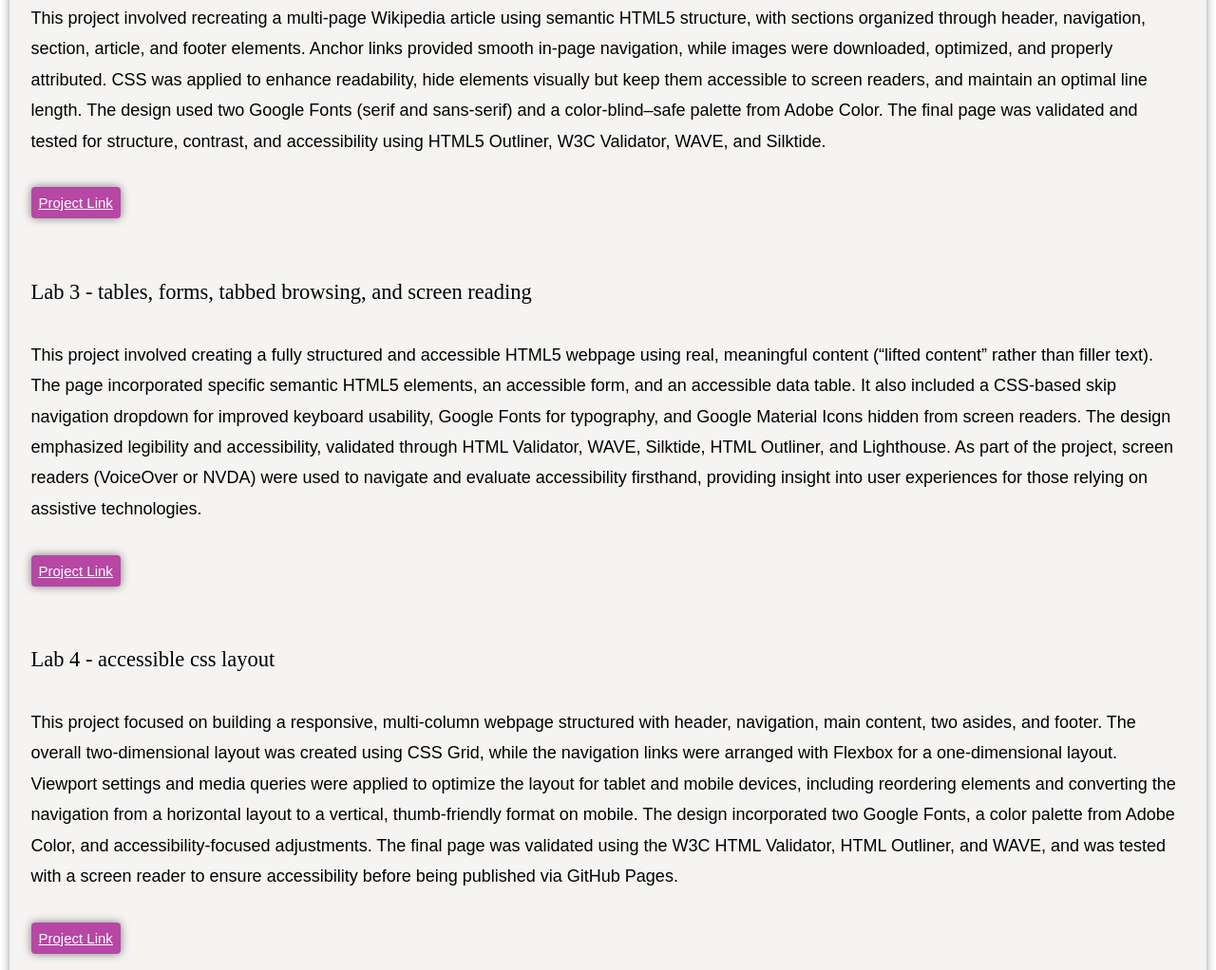
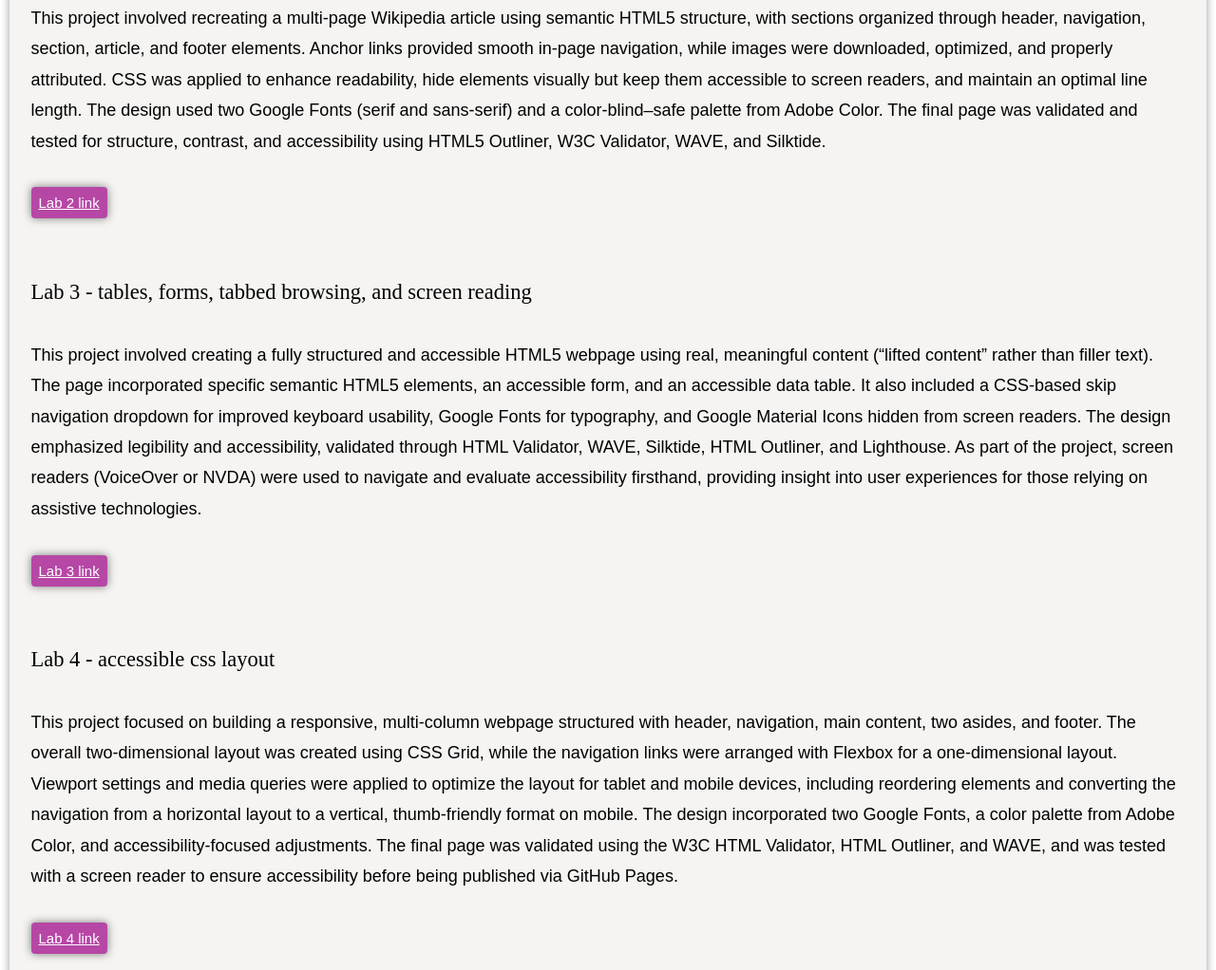
Before and after one commit to KatyRouault/KatyRouaultUniversalDesign.github.io, a plain HTML site: page classportal.html in a window 1280 px wide. Shown: the part 1250-2272 px from the top of the page at 95% size. Drawn offline with Linux system fonts and the light colour scheme; a web font is replaced by a local one.

Commit message:
new link

```diff
--- a/classportal.html
+++ b/classportal.html
@@ -32,16 +32,16 @@
                   <h2>Labs</h2>
                   <h3 id="Lab-2">Lab 2 - coding & posting a web page - the basics</h3>
                   <p>This project involved recreating a multi-page Wikipedia article using semantic HTML5 structure, with sections organized through header, navigation, section, article, and footer elements. Anchor links provided smooth in-page navigation, while images were downloaded, optimized, and properly attributed. CSS was applied to enhance readability, hide elements visually but keep them accessible to screen readers, and maintain an optimal line length. The design used two Google Fonts (serif and sans-serif) and a color-blind–safe palette from Adobe Color. The final page was validated and tested for structure, contrast, and accessibility using HTML5 Outliner, W3C Validator, WAVE, and Silktide.</p>
-                  <a href="https://katyrouault.github.io/KatyRouaultUniversalDesign.github.io/semantic-outline.html">Project Link</a>
+                  <a href="https://katyrouault.github.io/KatyRouaultUniversalDesign.github.io/semantic-outline.html">Lab 2 link</a>
                   <h3 id="Lab-3">Lab 3 - tables, forms, tabbed browsing, and screen reading</h3>
                   <p>This project involved creating a fully structured and accessible HTML5 webpage using real, meaningful content (“lifted content” rather than filler text). The page incorporated specific semantic HTML5 elements, an accessible form, and an accessible data table. It also included a CSS-based skip navigation dropdown for improved keyboard usability, Google Fonts for typography, and Google Material Icons hidden from screen readers. The design emphasized legibility and accessibility, validated through HTML Validator, WAVE, Silktide, HTML Outliner, and Lighthouse. As part of the project, screen readers (VoiceOver or NVDA) were used to navigate and evaluate accessibility firsthand, providing insight into user experiences for those relying on assistive technologies.</p>
-                  <a href="https://katyrouault.github.io/KatyRouaultUniversalDesign.github.io/project5.html">Project Link</a>
+                  <a href="https://katyrouault.github.io/KatyRouaultUniversalDesign.github.io/project5.html">Lab 3 link</a>
                   <h3 id="Lab-4">Lab 4 - accessible css layout</h3>
                   <p>This project focused on building a responsive, multi-column webpage structured with header, navigation, main content, two asides, and footer. The overall two-dimensional layout was created using CSS Grid, while the navigation links were arranged with Flexbox for a one-dimensional layout. Viewport settings and media queries were applied to optimize the layout for tablet and mobile devices, including reordering elements and converting the navigation from a horizontal layout to a vertical, thumb-friendly format on mobile. The design incorporated two Google Fonts, a color palette from Adobe Color, and accessibility-focused adjustments. The final page was validated using the W3C HTML Validator, HTML Outliner, and WAVE, and was tested with a screen reader to ensure accessibility before being published via GitHub Pages.</p>
-                  <a href="https://katyrouault.github.io/KatyRouaultUniversalDesign.github.io/grid-flex.html">Project Link</a>
+                  <a href="https://katyrouault.github.io/KatyRouaultUniversalDesign.github.io/grid-flex.html">Lab 4 link</a>
                   <h3 id="Final">Final project - universal design website</h3>
                   <p>This project centered on creating an informative, multi-page website that introduces and supports universal design for a new generation of web designers. The site was organized into dedicated sections explaining the purpose of universal design, its core principles, and the technical methods used to implement it. Built with a mobile-first, responsive approach, the design prioritizes usability, readability, and inclusive interaction across screen sizes. Accessible coding practices, semantic HTML, and thoughtful visual design choices were used throughout, and the site was evaluated using automated validation tools and screen reader testing to ensure it meets accessibility standards. The final website was deployed using GitHub Pages and presented as an accessible digital resource.</p>
-                  <a href="https://katyrouault.github.io/KatyRouaultUniversalDesign.github.io/Universal-Design-Website.html">Project Link</a>
+                  <a href="https://katyrouault.github.io/KatyRouaultUniversalDesign.github.io/Universal-Design-Website.html">Final project link</a>
                 </section>
               </main>
               <aside id="aside1">
```
